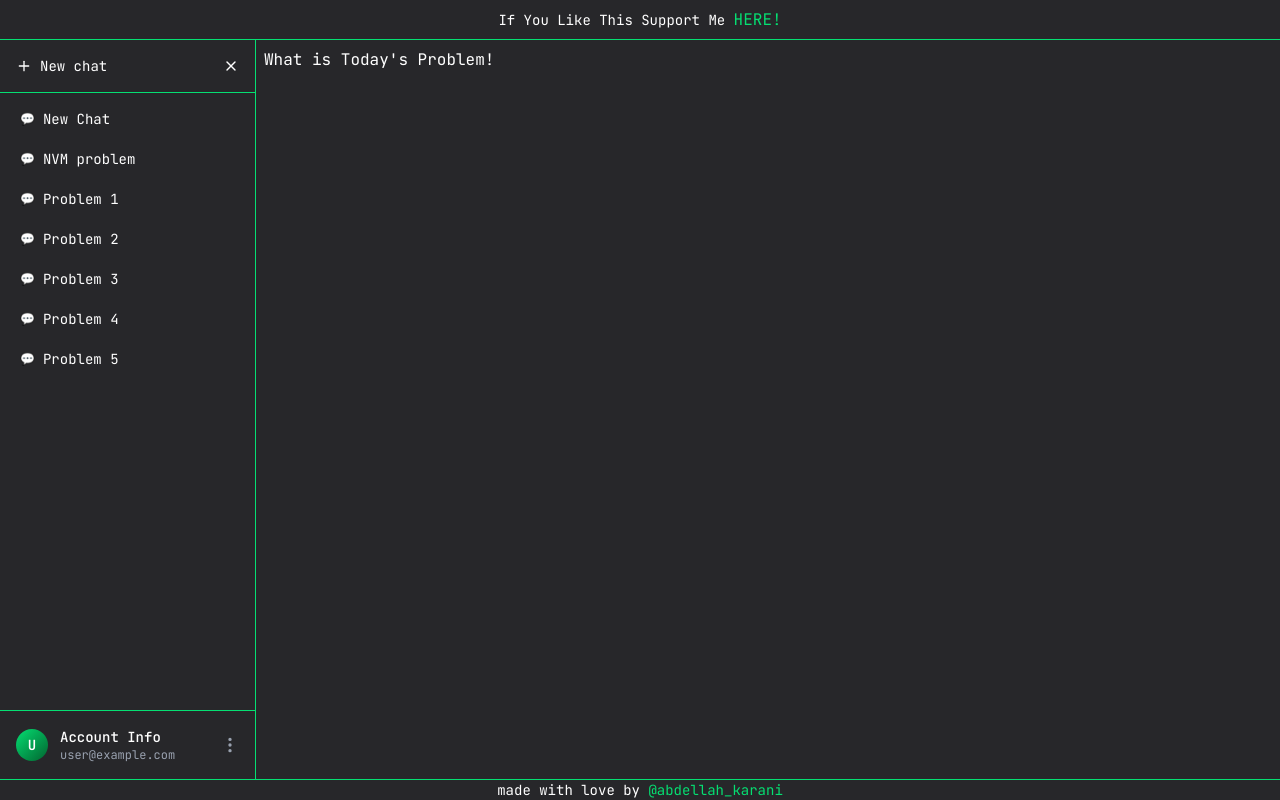
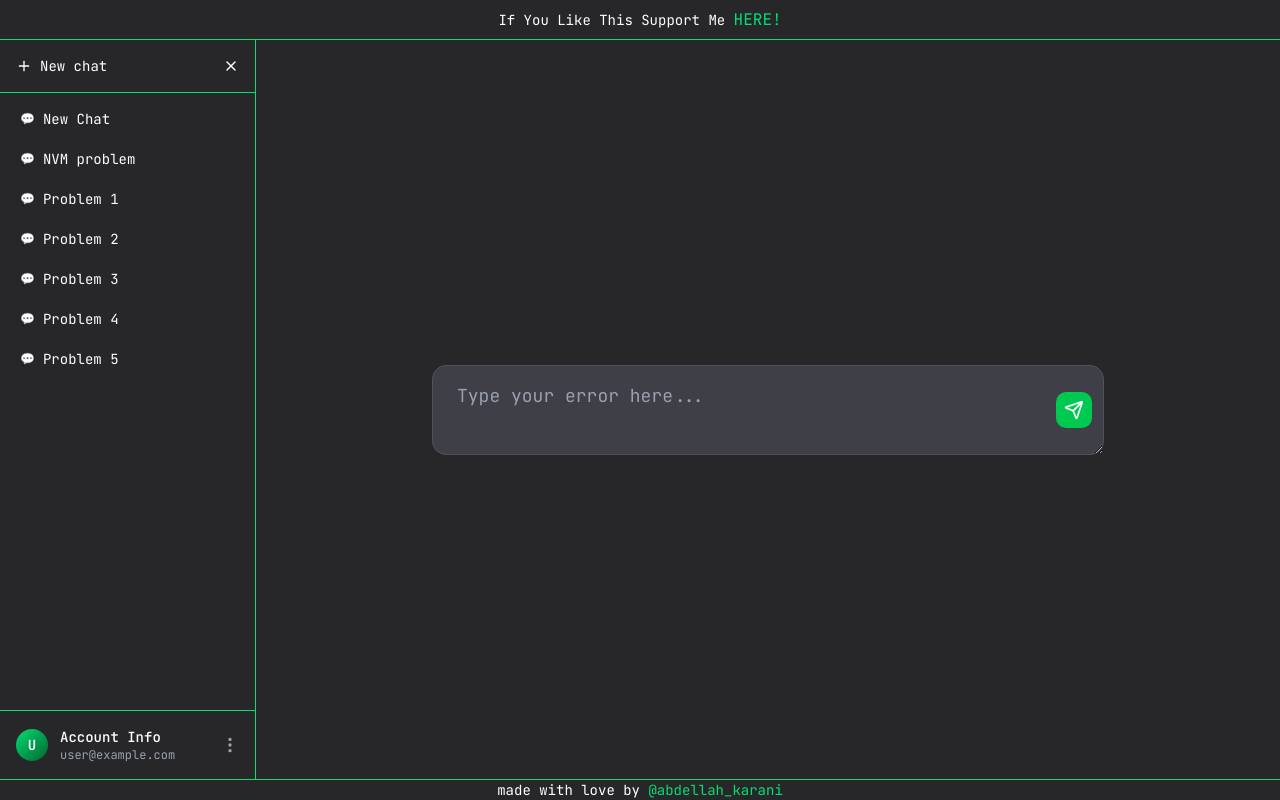
Before and after one commit to KaraniAbdellah/GenError, a React (Vite) app in the folder app/frontend/: page / in a window 1280 px wide. Built offline with nearby package versions, Linux system fonts and the light colour scheme; a web font is replaced by a local one.

Commit message:
feat: add MainComponent

```diff
--- a/app/frontend/src/features/Main/components/MainComponent.tsx
+++ b/app/frontend/src/features/Main/components/MainComponent.tsx
@@ -1,11 +1,26 @@
+import { Send } from "lucide-react";
 
 const MainComponent = () => {
-    return (
-        <div className='bg-zinc-800 w-[80%] p-2'>
-            <h1 className="text-white">What is Today's Problem!</h1>
-            <input type="text" />
+  return (
+    <div className="bg-zinc-800 w-[80%] p-8 flex justify-center items-center">
+      <div className="max-w-2xl w-full space-y-8">
+        <div className="relative">
+          <div className="relative flex items-center">
+            <textarea
+              placeholder="Type your error here..."
+              className="w-full px-6 py-4 pr-14 bg-zinc-700 border border-zinc-600 rounded-xl text-white
+              placeholder-gray-400 focus:ring-2 focus:ring-green-500 text-lg focus:outline-0"
+            ></textarea>
+            <button className="absolute right-3 p-2 bg-gradient-to-r from-green-500 to-green-500 hover:from-green-600 hover:to-green-600 rounded-lg transition-all duration-200 transform hover:scale-105">
+              <Send className="text-white" size={20} />
+            </button>
+          </div>
+
+          <div className="absolute inset-0 bg-gradient-to-r from-green-500/20 via-green-500/20 to-blue-500/20 rounded-xl blur-xl opacity-0 group-hover:opacity-100 transition-opacity duration-300 -z-10"></div>
         </div>
-    );
-}
+      </div>
+    </div>
+  );
+};
 
 export default MainComponent;
```
